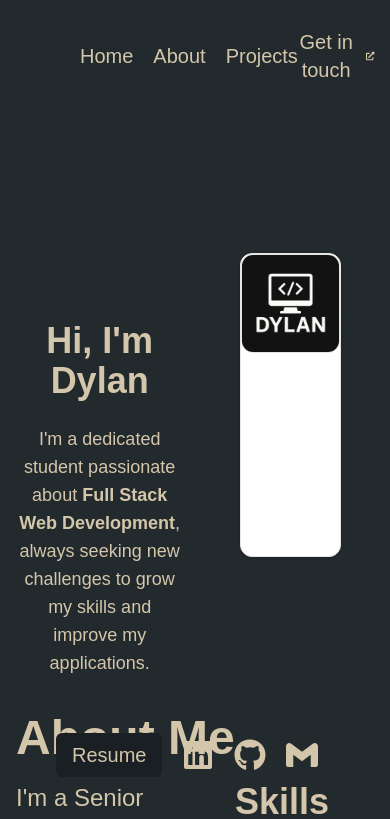
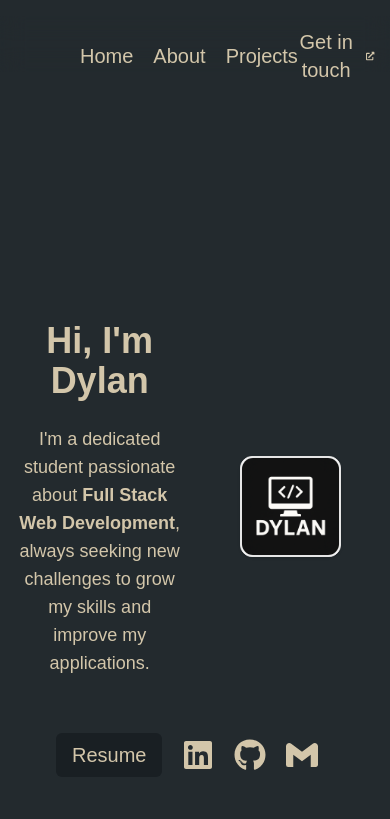
Before and after one commit to Aeonoi/Aeonoi.github.io, a Next.js app: page / in a window 390 px wide. Shown: the top 819 px of the page. Built offline with nearby package versions, Linux system fonts and the light colour scheme.

Commit message:
give more space between the about and the hero section

```diff
--- a/components/hero.tsx
+++ b/components/hero.tsx
@@ -8,10 +8,10 @@ import Image from "next/image";
 
 const Hero: React.FC = () => {
   return (
-    <main id="hero">
-      <div className="grid grid-cols-2 gap-[6vw]">
-        <div className="mt-[20vh] relative z-10 text-center text-[#d3c6aa] max-w-3xl h-[40vh]">
-          <h1 className="text-4xl md:text-6xl font-bold mb-6">
+    <main id="hero" className="h-[75vh]">
+      <div className="mt-[10vh] grid grid-cols-2 gap-[6vw] mb-[10vh]">
+        <div className="relative z-10 text-center text-[#d3c6aa] max-w-3xl">
+          <h1 className="mt-[10vh] text-4xl md:text-6xl font-bold mb-6">
             Hi, I'm <span>Dylan</span>
           </h1>
           <p className="text-lg md:text-xl mb-8">
@@ -61,7 +61,7 @@ const Hero: React.FC = () => {
           </div>
         </div>
         <div className="flex items-center justify-center">
-          <Card className="w-3/5 h-3/5">
+          <Card className="w-3/5">
             <div className="relative border rounded-xl overflow-hidden">
               <Image
                 src={"/icon.png"}
```
